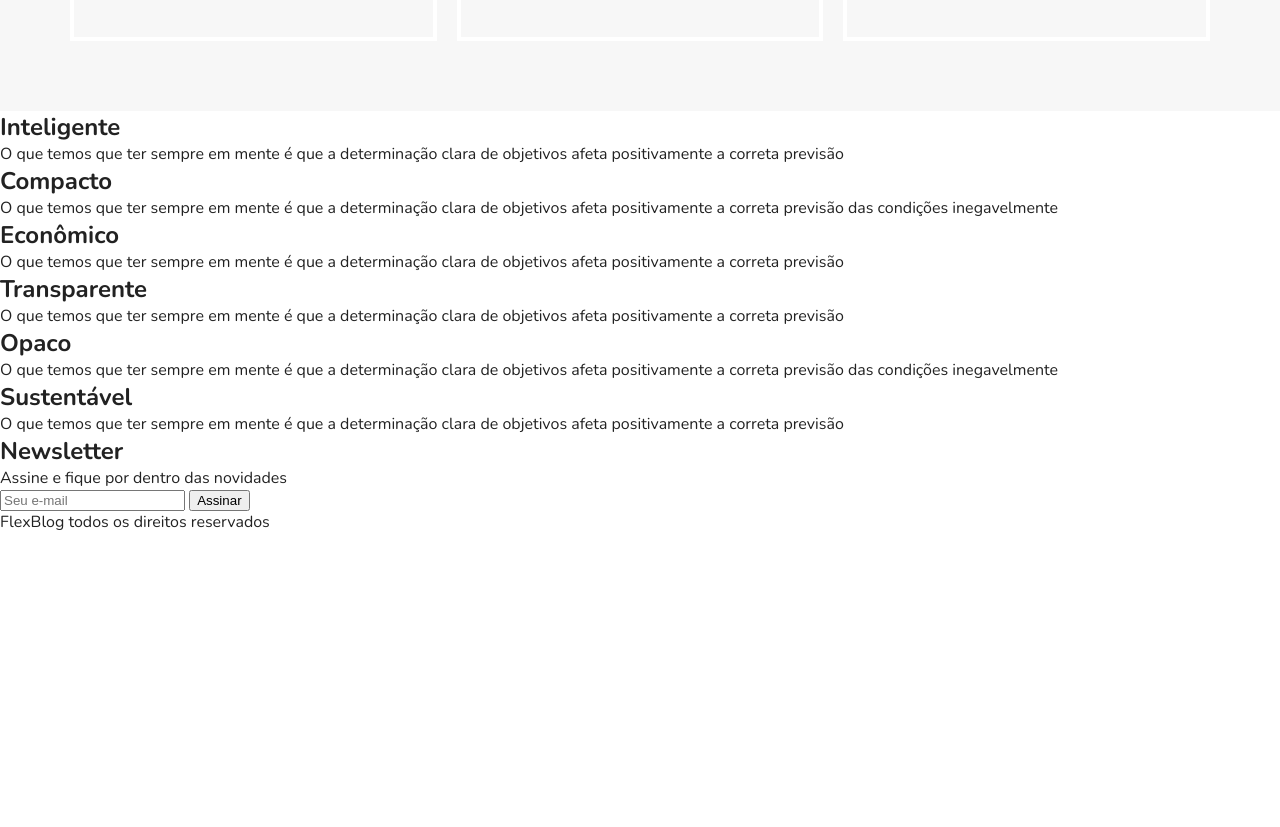
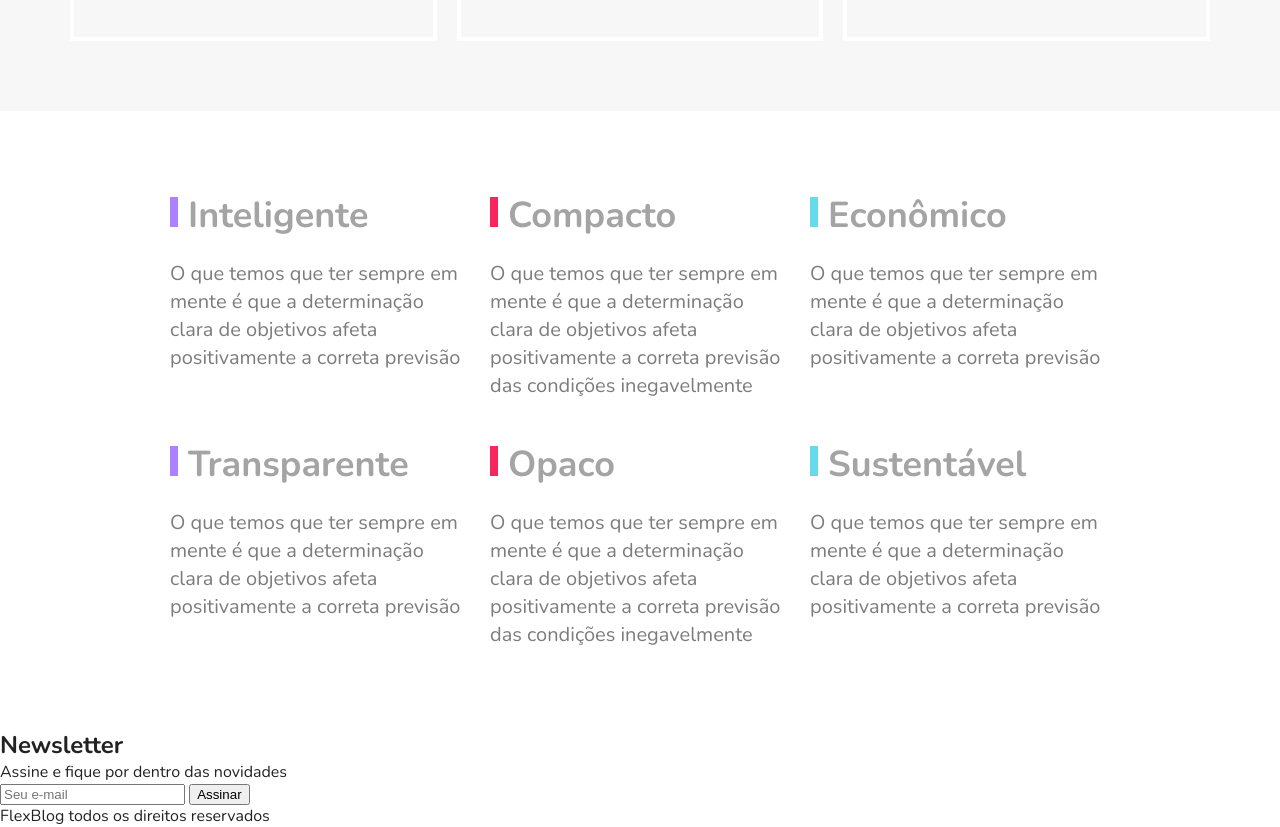
Before and after one commit to EricBrianb12/origamid-projects, a plain HTML site: page Projeto03-flexblog/index.html in a window 1280 px wide. Shown: the part 2477-3304 px from the top of the page. Before the commit the page ends 3010 px from the top, so only its background shows below. Drawn offline with nearby package versions, Linux system fonts and the light colour scheme.

Commit message:
feito a estilização da section qualidades

```diff
--- a/Projeto03-flexblog/css/style.css
+++ b/Projeto03-flexblog/css/style.css
@@ -270,3 +270,46 @@ img {
     order: -1;
   }
 }
+
+/* qualidade */
+.qualidade {
+  max-width: 960px;
+  margin: 60px auto;
+  display: flex;
+  flex-wrap: wrap;
+}
+
+.qualidade-item {
+  flex: 1 1 300px;
+  margin: 20px 10px;
+}
+
+.qualidade-item h2 {
+  font-size: 2.25em;
+  color: #a4a4a4;
+  margin-bottom: 20px;
+}
+
+.qualidade-item h2::before {
+  content: "";
+  display: inline-block;
+  width: 8px;
+  height: 30px;
+  margin-right: 10px;
+}
+
+.qualidade-item:nth-of-type(3n + 1) h2::before {
+  background: #ae81ff;
+}
+.qualidade-item:nth-of-type(3n + 2) h2::before {
+  background: #f9265e;
+}
+.qualidade-item:nth-of-type(3n + 3) h2::before {
+  background: #66d9eb;
+}
+
+.qualidade-item p {
+  font-size: 1.25em;
+  line-height: 1.4;
+  color: #7c7c7c;
+}
```
